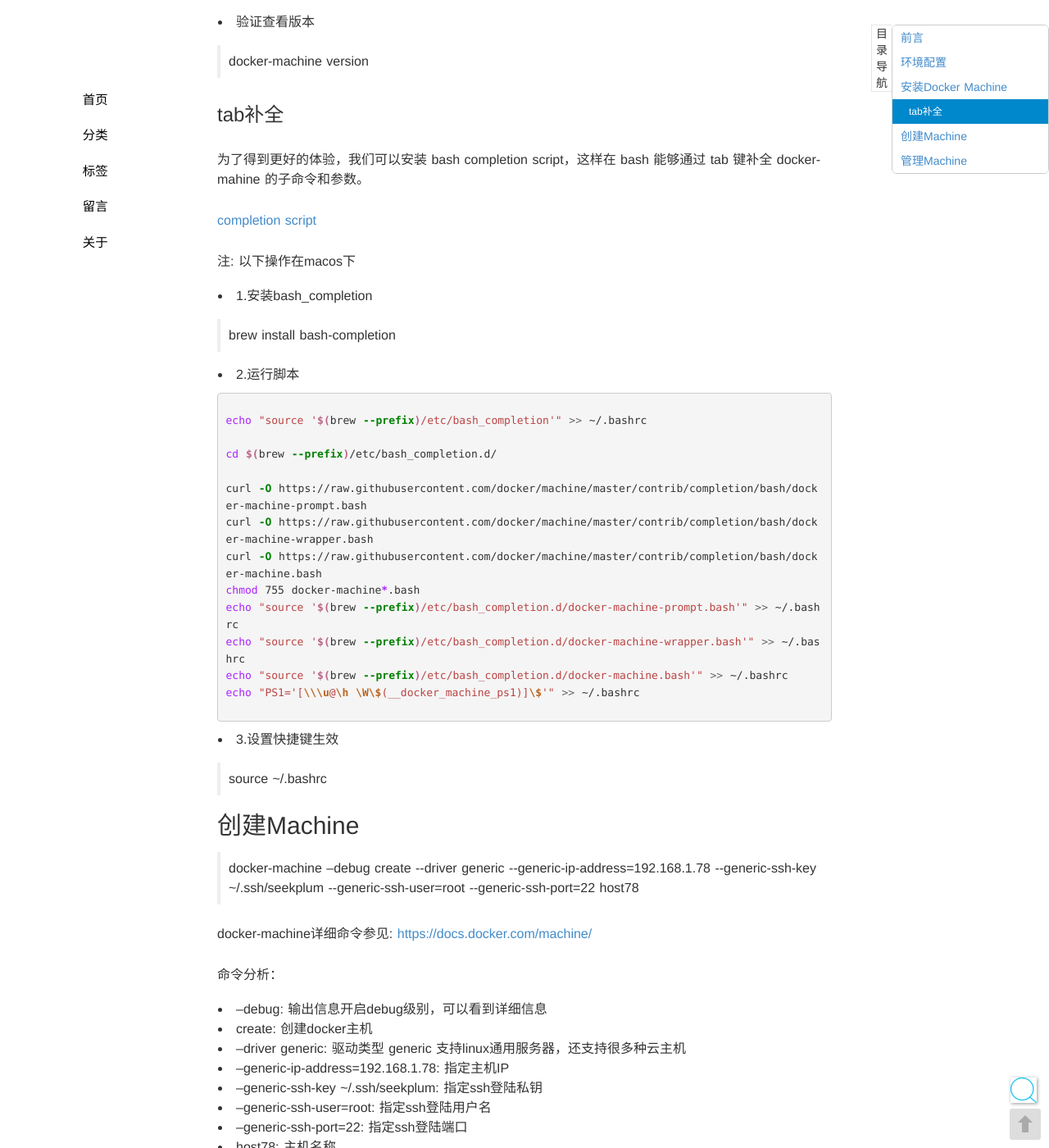
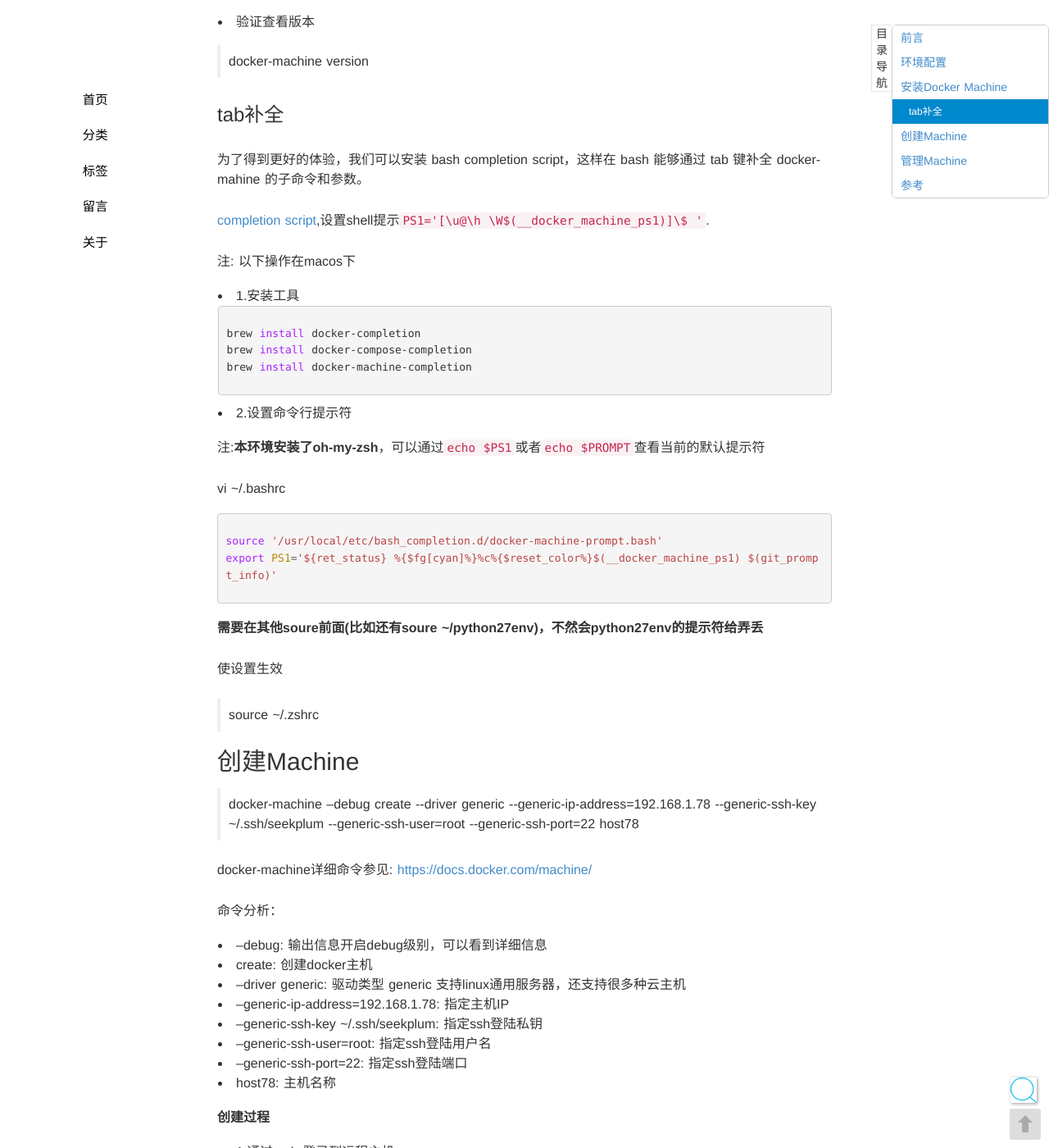
Before and after one commit to seekplum/seekplum.github.io, a Jekyll site: the page built from _posts/2018-09-07-continuous-learning-docker-4.md, in a window 1280 px wide and 1400 px high, scrolled down 1321 px. Shown: the whole window at 82% size. Built offline with Jekyll 4.4.1, drawn with Linux system fonts in a browser that asks for light colours; comment, search, counter and statistics services are not loaded; some of the changed text lies outside the part shown.

Commit message:
docker设置命令补全和提示符

````diff
--- a/_posts/2018-09-07-continuous-learning-docker-4.md
+++ b/_posts/2018-09-07-continuous-learning-docker-4.md
@@ -40,34 +40,33 @@
 ### tab补全
 为了得到更好的体验，我们可以安装 bash completion script，这样在 bash 能够通过 tab 键补全 docker-mahine 的子命令和参数。
 
-[completion script](https://github.com/docker/machine/tree/master/contrib/completion/bash)
+[completion script](https://github.com/docker/machine/tree/master/contrib/completion/bash),设置shell提示`PS1='[\u@\h \W$(__docker_machine_ps1)]\$ '`.
 
 注: 以下操作在macos下
 
-* 1.安装bash_completion
+* 1.安装工具
+```bash
+brew install docker-completion
+brew install docker-compose-completion
+brew install docker-machine-completion
+```
 
-> brew install bash-completion
+* 2.设置命令行提示符
 
-* 2.运行脚本
+注:**本环境安装了oh-my-zsh**，可以通过`echo $PS1`或者`echo $PROMPT`查看当前的默认提示符
+
+vi ~/.bashrc
 
 ```bash
-echo "source '$(brew --prefix)/etc/bash_completion'" >> ~/.bashrc
-
-cd $(brew --prefix)/etc/bash_completion.d/
-
-curl -O https://raw.githubusercontent.com/docker/machine/master/contrib/completion/bash/docker-machine-prompt.bash
-curl -O https://raw.githubusercontent.com/docker/machine/master/contrib/completion/bash/docker-machine-wrapper.bash
-curl -O https://raw.githubusercontent.com/docker/machine/master/contrib/completion/bash/docker-machine.bash
-chmod 755 docker-machine*.bash
-echo "source '$(brew --prefix)/etc/bash_completion.d/docker-machine-prompt.bash'" >> ~/.bashrc
-echo "source '$(brew --prefix)/etc/bash_completion.d/docker-machine-wrapper.bash'" >> ~/.bashrc
-echo "source '$(brew --prefix)/etc/bash_completion.d/docker-machine.bash'" >> ~/.bashrc
-echo "PS1='[\\\u@\h \W\$(__docker_machine_ps1)]\$'" >> ~/.bashrc
+source '/usr/local/etc/bash_completion.d/docker-machine-prompt.bash'
+export PS1='${ret_status} %{$fg[cyan]%}%c%{$reset_color%}$(__docker_machine_ps1) $(git_prompt_info)'
 ```
 
-* 3.设置快捷键生效
+**需要在其他soure前面(比如还有soure ~/python27env)，不然会python27env的提示符给弄丢**
 
-> source ~/.bashrc
+使设置生效
+
+> source ~/.zshrc
 
 ## 创建Machine
 > docker-machine --debug create \-\-driver generic \-\-generic-ip-address=192.168.1.78 \-\-generic-ssh-key ~/.ssh/seekplum  \-\-generic-ssh-user=root \-\-generic-ssh-port=22 host78
@@ -111,6 +110,37 @@
 cp /etc/os-release.bak  /etc/os-release
 ```
 
+### 创建错误
+```text
+Reading CA certificate from /Users/seekplum/.docker/machine/certs/ca.pem
+Reading client certificate from /Users/seekplum/.docker/machine/certs/cert.pem
+Reading client key from /Users/seekplum/.docker/machine/certs/key.pem
+Error creating machine: Error checking the host: Error checking and/or regenerating the certs: There was an error validating certificates for host "192.168.1.98:2376": dial tcp 192.168.1.98:2376: getsockopt: connection refused
+You can attempt to regenerate them using 'docker-machine regenerate-certs [name]'.
+Be advised that this will trigger a Docker daemon restart which might stop running containers.
+
+notifying bugsnag: [Error creating machine: Error checking the host: Error checking and/or regenerating the certs: There was an error validating certificates for host "192.168.1.98:2376": dial tcp 192.168.1.98:2376: getsockopt: connection refused
+You can attempt to regenerate them using 'docker-machine regenerate-certs [name]'.
+Be advised that this will trigger a Docker daemon restart which might stop running containers.
+```
+
+错误原因是防火墙开启着，关闭防火墙后成功
+
+### 关闭防火墙
+* 关闭firewall
+
+> systemctl stop firewalld.service
+
+* 禁止firewall开机启动
+
+> systemctl disable firewalld.service
+
+* 查看默认防火墙状态
+
+关闭后显示notrunning，开启后显示running
+
+> firewall-cmd \-\-state
+
 ## 管理Machine
 执行远程 docker 命令我们需要通过 `-H` 指定目标主机的连接字符串，比如：
 
@@ -120,12 +150,26 @@
 
 > docker-machine env host98
 
-进入host98 docker所在主机
+* 进入host98 docker所在主机
 
 > eval $(docker-machine env host98)
+
+如果你用的不是docker命令，而是`ls`, `cat`这些命令，操作指令还是由本机来完成的。**只有docker命令才是由host98来完成**
+
+**docker-machine env 并不是让你真的登录到服务器，不是保持跟服务器的连接，而是当你操作docker命令的时候，往env中设置的host上发送数据。**
+
+* 退出host98主机的docker
+
+> eval $(docker-machine env -u
+
+`-u`: unset
 
 命令行提示符已经变了，其原因是我们之前在`$HOME/.bashrc` 中配置了 `PS1='[\u@\h \W$(__docker_machine_ps1)]\$'`，用于显示当前 docker host。
 
 * `docker-machine upgrade <host1> <host2>`: 更新 machine 的 docker 到最新版本，可以批量执行
 * `docker-machine config <host1>`: 查看 machine 的 docker daemon 配置
 * `docker-machine scp host1:/tmp/a host2:/tmp/b`: 在不同 machine 之间拷贝文件
+
+
+## 参考
+* [oh-my-zsh终端用户名设置（PS1)](https://blog.csdn.net/jichunw/article/details/80088995)
````
